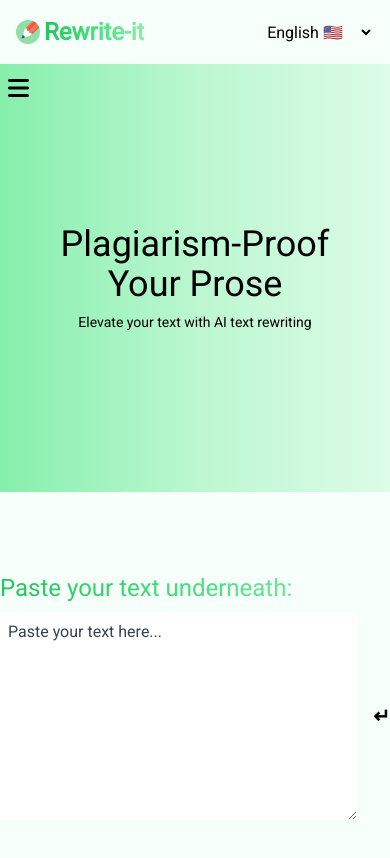
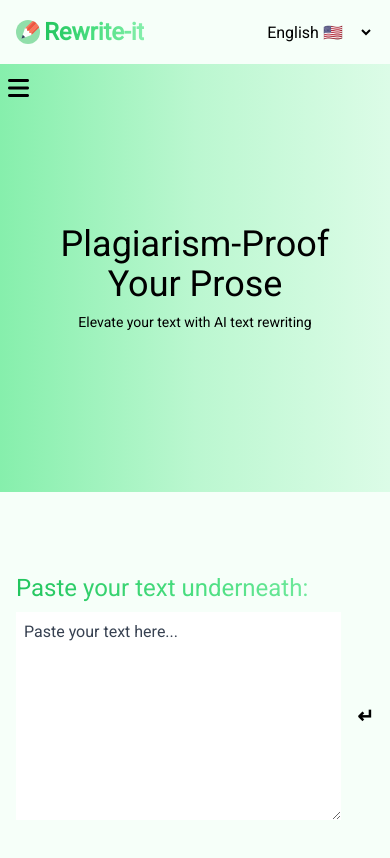
Before and after one commit to Jacobo91/rewrite-it, a React (Vite) app: page / in a window 390 px wide. Shown: the top 858 px of the page. Built offline with nearby package versions, Linux system fonts and the light colour scheme.

Commit message:
finish aside history functionality

```diff
--- a/src/App.tsx
+++ b/src/App.tsx
@@ -1,7 +1,7 @@
 import './App.css';
 import Hero from './components/Hero';
 import Demo from './components/Demo';
-import { useEffect, useState } from 'react';
+import { useState } from 'react';
 import { Element } from './types';
 
 function App() {
@@ -26,7 +26,7 @@ function App() {
       text: newtext
     })
   };
-  useEffect(() => { console.log(history) })
+
   return (
     <main>
       <Hero setLanguage={updateLanguage} history={history} setHistory={setHistory}/>
--- a/src/components/Demo.tsx
+++ b/src/components/Demo.tsx
@@ -12,7 +12,6 @@ const Demo = ({ setText, body, setHistory, history } : DemoProps) => {
   const [isLoading, setIsLoading] = useState<boolean>(false);
   const [error, setError] = useState<boolean>(false);
   const [copied, setCopied] = useState<boolean>(false);
-  // const [history, setHistory] = useState<string[]>([]);
 
   const handleTextChange = (e: React.ChangeEvent<HTMLTextAreaElement>) => {
     const newText = e.target.value;
@@ -29,6 +28,7 @@ const Demo = ({ setText, body, setHistory, history } : DemoProps) => {
       setIsLoading(false);
       setRephrasedText(response);
       const updatedHistory = [...history, {id: generateUniqueId(), text: response.error.data}];
+      setHistory(updatedHistory);
       localStorage.setItem('history', JSON.stringify(updatedHistory));
     } else {
       setError(true)
@@ -50,7 +50,7 @@ const Demo = ({ setText, body, setHistory, history } : DemoProps) => {
   }, []);
 
   return (
-    <section className="w-full max-w-xl mx-auto py-20">
+    <section className="w-full max-w-xl mx-auto py-20 px-4 sm:px-0">
       <h2 className="green_gradient text-2xl mb-2">
         Paste your text underneath:
       </h2>
--- a/src/components/Hero.tsx
+++ b/src/components/Hero.tsx
@@ -14,9 +14,7 @@ const handleLanguage = (e: React.ChangeEvent<HTMLSelectElement>) => {
 };
 
 const deleteElement = (id: string) => {
-    console.log(id)
     const updatedHistory = history.filter(element => element.id !== id);
-    console.log(updatedHistory);
     setHistory(updatedHistory);
     localStorage.setItem('history', JSON.stringify(updatedHistory))
 }
```
